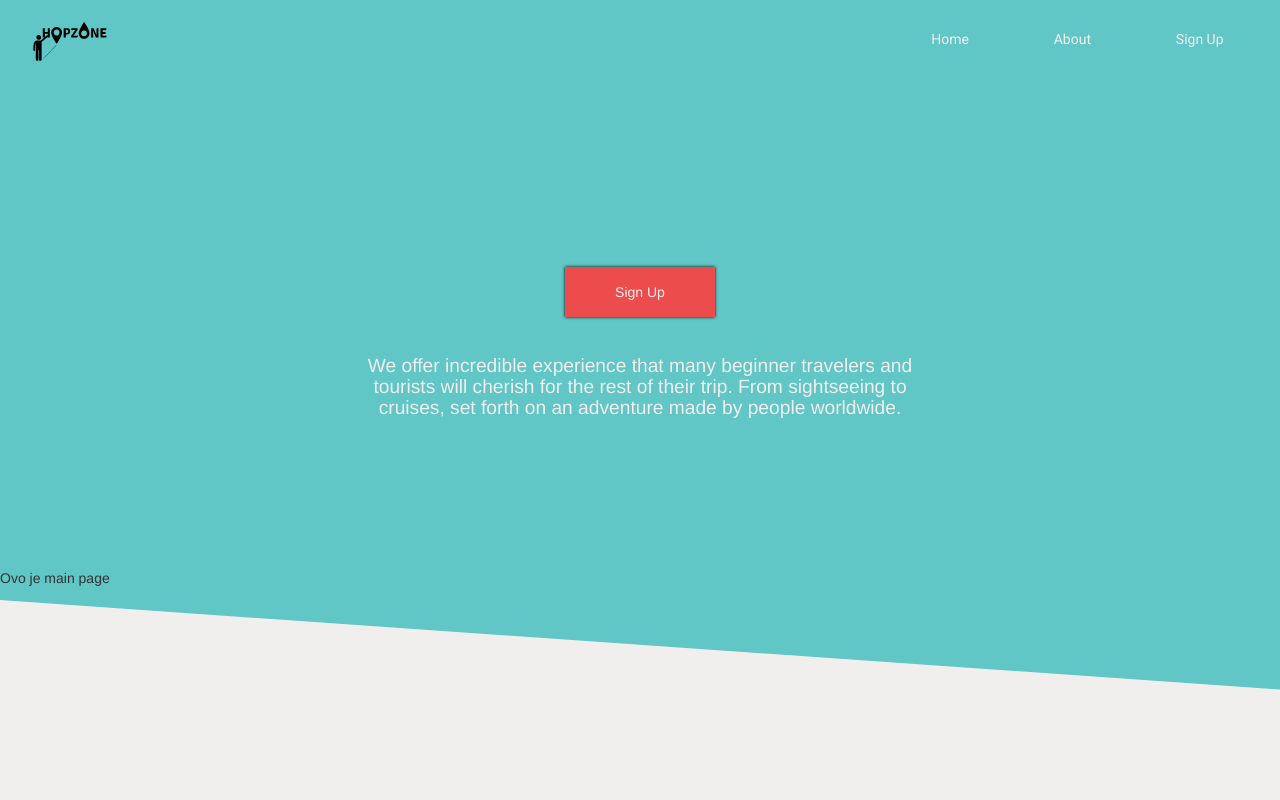
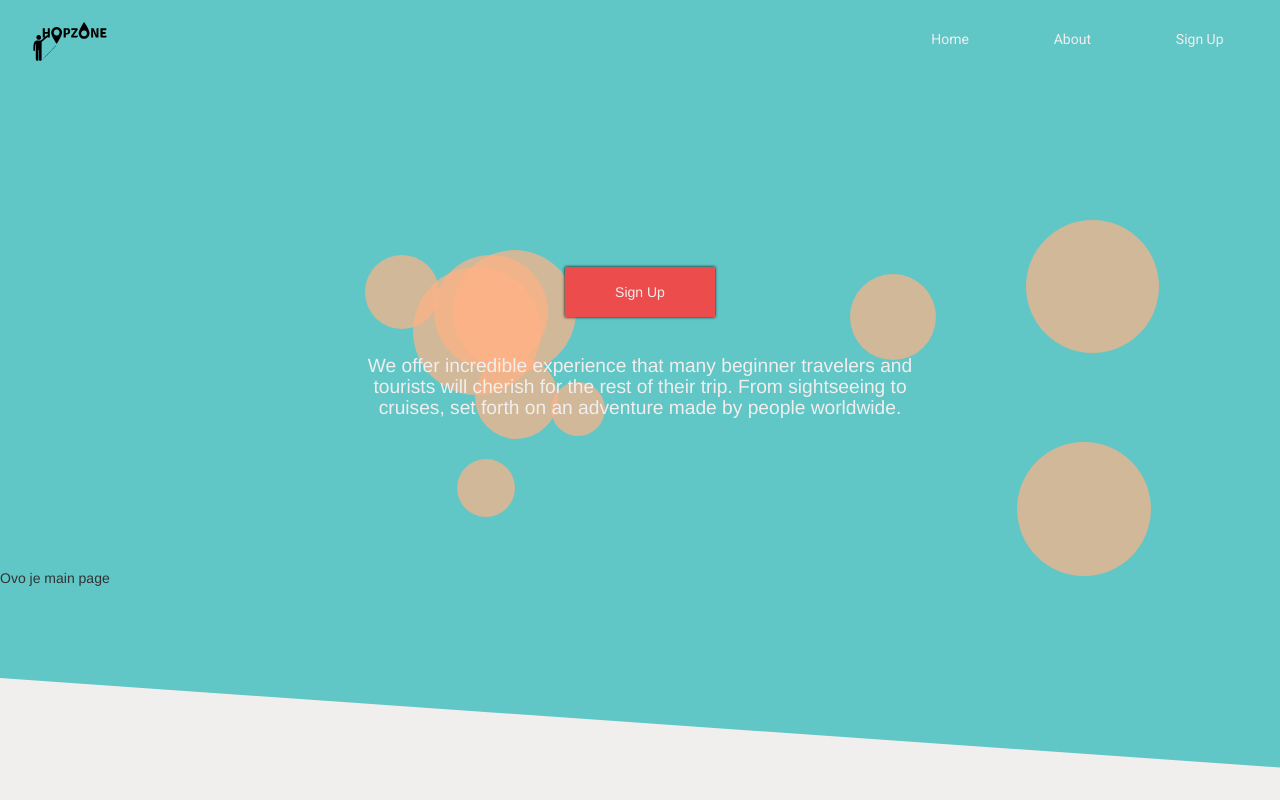
Before and after one commit to NIT-PMF/hopZone, a React (Create React App) app in the folder ClientApp/: page / in a window 1280 px wide. Built offline with nearby package versions, Linux system fonts and the light colour scheme.

Commit message:
visual addition

```diff
--- /dev/null
+++ b/ClientApp/src/components/CircleComponent/CircleComponent.js
@@ -0,0 +1,20 @@
+import React from 'react';
+import './index.css';
+
+const CircleComponent = (props) => {
+
+    const circlePosition = {
+        top: props.top,
+        right: props.right,
+        height: (props.radius + 'px'),
+        width: (props.radius + 'px')
+    }
+
+    return (
+        <span style={circlePosition} className="circle-main">
+
+        </span>
+        )
+}
+
+export default CircleComponent;
--- /dev/null
+++ b/ClientApp/src/components/CircleComponent/index.css
@@ -0,0 +1,8 @@
+.circle-main {
+    position: absolute;
+    background-color: #ffb385;
+    opacity: 0.7;
+    border-radius: 50%;
+    pointer-events: none;
+    z-index: 0;
+}
--- a/ClientApp/src/components/HomepageHeader/HomePageHeader.js
+++ b/ClientApp/src/components/HomepageHeader/HomePageHeader.js
@@ -1,14 +1,36 @@
 import './index.css';
-import React from 'react';
+import React, { useState } from 'react';
 import { Container, Row, Col } from 'reactstrap';
 import ButtonPrimary from '../ButtonPrimary/ButtonPrimary';
+import CircleComponent from '../CircleComponent/CircleComponent';
 
 const HomepageHeader = () => {
+
+    const circleDesign = () => {
+        let circleArray = [];
+
+        for (let i = 0; i < 10; i++) {
+            let randomTop = Math.floor((Math.random() * 300) + 100)
+            let randomRight = Math.floor((Math.random() * (window.innerWidth - 100)) + 100)
+            circleArray.push({
+                top: randomTop,
+                right: randomRight,
+                radius: Math.floor(Math.random() * 100 + 50)
+            })
+        }
+
+        return circleArray
+    }
+
     return (
-        <div className="header-main">
-            <Container>
-                <Row>
+        <Container fluid={true}>
+            <div className="header-main">
+                <Row noGutters>
                     <Col>
+                        <span className="circles">
+                            {circleDesign().map(circle => <CircleComponent top={circle.top} right={circle.right} radius={circle.radius} />)}
+                        </span>
+
                     <div className="main-header-signUp">
                         <ButtonPrimary> Sign Up </ButtonPrimary>
                     </div>
@@ -20,9 +42,10 @@ const HomepageHeader = () => {
             </h1>
                         </Col>
                         </Col>
-                    </Row>
+                </Row>
+            </div>
                 </Container>
-            </div>
+
         )
 }
 
--- a/ClientApp/src/components/HomepageHeader/index.css
+++ b/ClientApp/src/components/HomepageHeader/index.css
@@ -1,20 +1,33 @@
+body {
+    overflow: hidden;
+}
 .header-main {
+    position: relative;
     height: 25rem;
-    width: 100%;
     background-color: #61c6c6;
     display: flex;
     justify-content: center;
     flex-direction: column;
 }
 
+.noMargin {
+    margin-left: 0 !important;
+    margin-right: 0 !important;
+}
+
+.circles {
+    z-index: 1;
+}
+
 .main-header-signUp {
+    position: relative;
     margin-top: 20em;
     text-align: center;
+    z-index: 2;
 }
 
 .header-main:after {
     content: '';
-    width: 100%;
     height: 60rem;
     position: absolute;
     background: inherit;
@@ -28,9 +41,11 @@
 }
 
 .main-header-text {
+    position: relative;
     margin: 2em auto 0 auto;
     color: #f1eeee;
     font-size: 1.5vw;
     width: 30em;
     text-align: center;
+    z-index: 2;
 }
```
